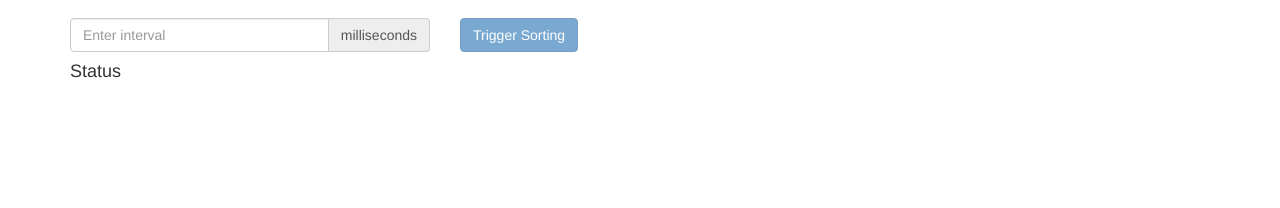
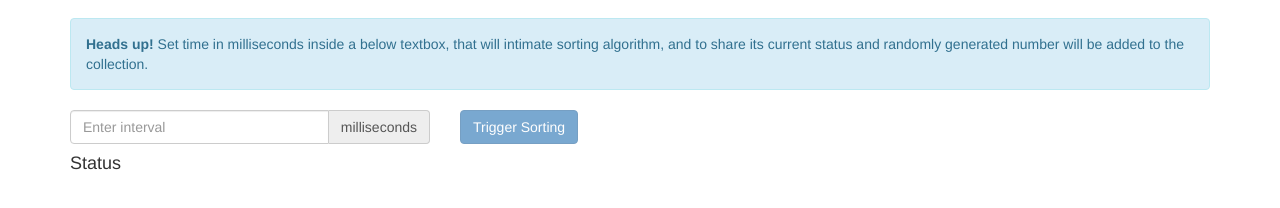
Before and after one commit to pankajparkar/webworker-sorting, a website: page index.html in a window 1280 px wide. Shown: the part 54-262 px from the top of the page. Drawn offline with nearby package versions, Linux system fonts and the light colour scheme.

Commit message:
Added info

```diff
--- a/index.html
+++ b/index.html
@@ -25,6 +25,10 @@
     </div>
   </nav>
   <div class="container">
+    <div class="alert alert-info" role="alert">
+      <b>Heads up!</b> Set time in milliseconds inside a below textbox, that will intimate sorting algorithm,
+      and to share its current status and randomly generated number will be added to the collection.
+    </div>
     <div class="row">
       <div class="col-sm-4">
         <div class="input-group">
```
